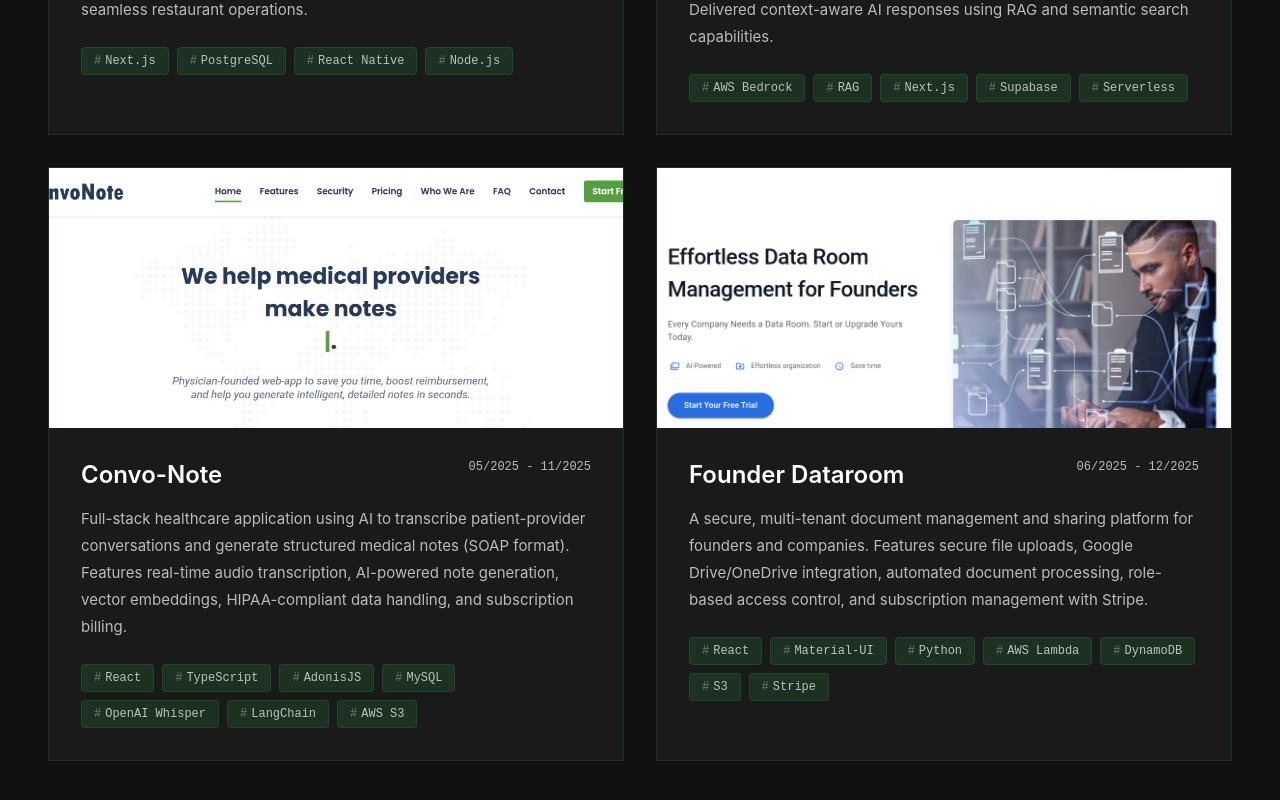
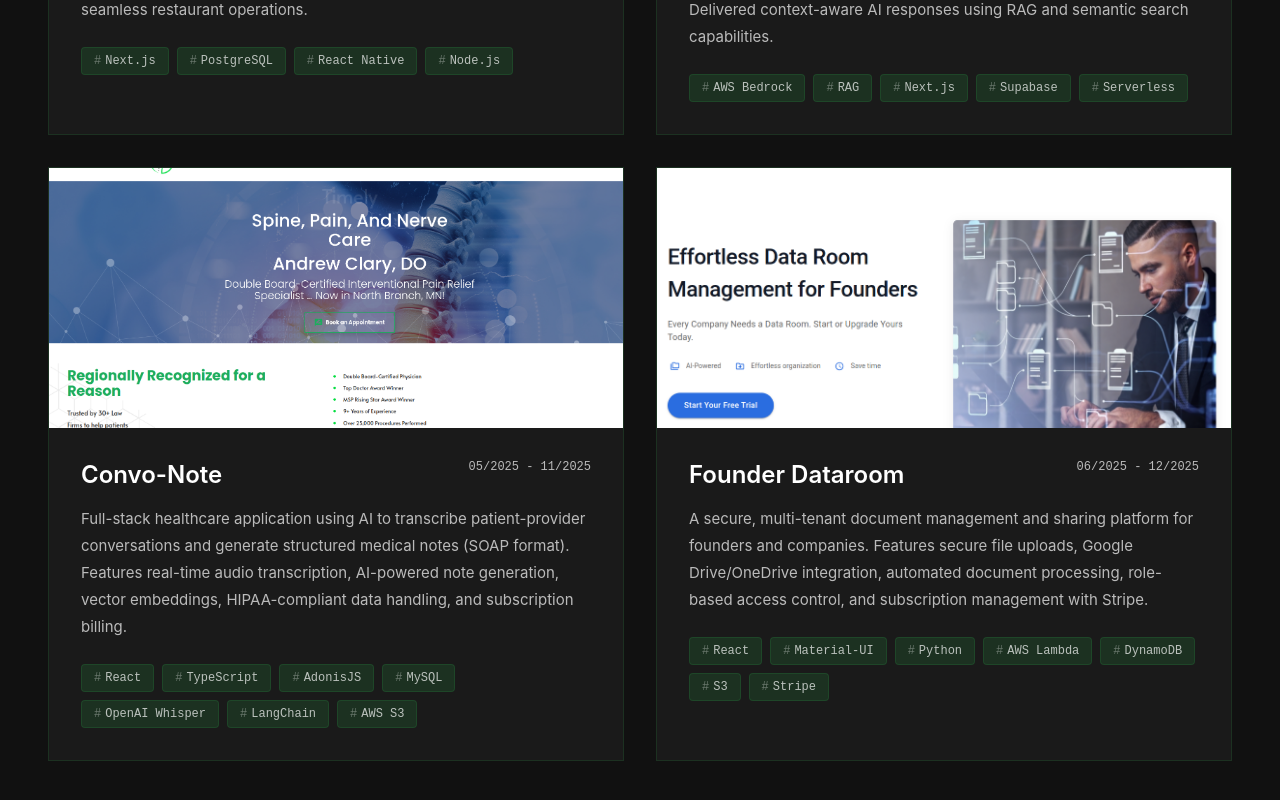
Before and after one commit to Junaid-JnZ/portfolio, a React (Vite) app: page / in a window 1280 px wide. Shown: the part 4935-5735 px from the top of the page. Built offline with nearby package versions, Linux system fonts and the light colour scheme.

Commit message:
Update convonote domain

```diff
--- a/src/data/mock.js
+++ b/src/data/mock.js
@@ -90,8 +90,8 @@ export const mockData = {
       period: '05/2025 - 11/2025',
       description: 'Full-stack healthcare application using AI to transcribe patient-provider conversations and generate structured medical notes (SOAP format). Features real-time audio transcription, AI-powered note generation, vector embeddings, HIPAA-compliant data handling, and subscription billing.',
       technologies: ['React', 'TypeScript', 'AdonisJS', 'MySQL', 'OpenAI Whisper', 'LangChain', 'AWS S3'],
-      image: '/project-images/ConvoNote.png',
-      link: 'https://convonote.com/'
+      image: '/project-images/ConvoNote2.png',
+      link: 'https://sagespine.com/'
     },
     {
       name: 'Founder Dataroom',
```
Also changed, not shown: public/project-images/ConvoNote2.png (added).
